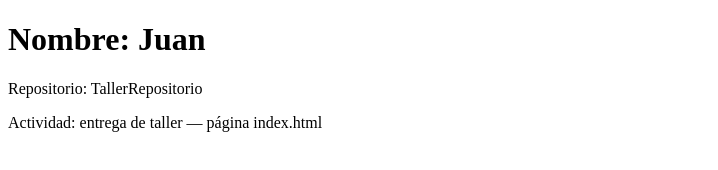
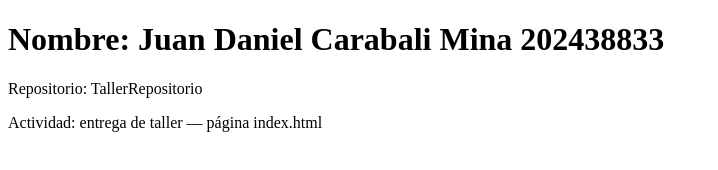
Before and after one commit to judac28/TallerRepositorio, a plain HTML site: page index.html in a window 1280 px wide. Shown: the whole page, without its empty margins (0-718 px from the left). Drawn offline with Linux system fonts and the light colour scheme.

Commit message:
Update index.html

```diff
--- a/index.html
+++ b/index.html
@@ -7,7 +7,7 @@
 </head>
 <body>
   <main>
-    <h1>Nombre: Juan</h1>
+    <h1>Nombre: Juan Daniel Carabali Mina  202438833 </h1>
     <p>Repositorio: TallerRepositorio</p>
     <p>Actividad: entrega de taller — página index.html</p>
   </main>
```
